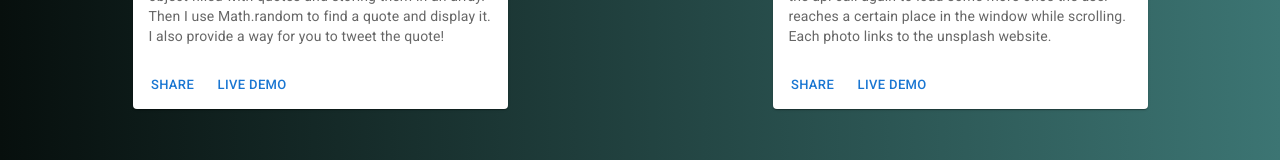
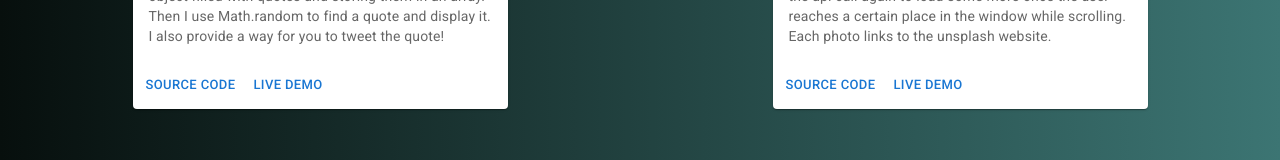
Before and after one commit to crisecheguren/echeguren.dev, a React (Create React App) app: page /portfolio in a window 1280 px wide. Shown: the part 394-554 px from the top of the page. Built offline with nearby package versions, Linux system fonts and the light colour scheme.

Commit message:
improved portfolio

```diff
--- a/src/components/CardList.js
+++ b/src/components/CardList.js
@@ -20,6 +20,7 @@ const CardList = ({projects}) => {
                                     img={projects[i].img}
                                     description={projects[i].description}
                                     projectLink={projects[i].projectLink}
+                                    sourceLink={projects[i].sourceLink}
                                 />
                                 </Grid>
 
--- a/src/components/ProjectCard.js
+++ b/src/components/ProjectCard.js
@@ -20,18 +20,21 @@ const cardStyle = {
 }
 
 
-const ProjectCard = ({ id, name, projectLink, img, description, newProp }) => {
+const ProjectCard = ({ id, name, sourceLink, projectLink, img, description }) => {
     return (
 
     <>
 
             <Card sx={{...cardStyle}}>
-                <CardActionArea>
+                <CardActionArea
+                    target='_blank'
+                    href={projectLink}>
                     <CardMedia
                         component='img'
                         alt={name}
                         height='140'
                         image={img}
+
                     />
                     <CardContent>
                     <Typography gutterBottom variant='h5'>
@@ -43,8 +46,13 @@ const ProjectCard = ({ id, name, projectLink, img, description, newProp }) => {
                 </CardContent>
             </CardActionArea>
                 <CardActions>
-                    <Button size='small' color='primary'>
-                        Share
+                    <Button
+                        size='small'
+                        color='primary'
+                        target='_blank'
+                        href={sourceLink}
+                    >
+                        Source Code
                     </Button>
                     <Button
                         size='small'
--- a/src/projects.js
+++ b/src/projects.js
@@ -7,6 +7,7 @@ const projects = [
         name: 'Quote Generator',
         img: quote,
         projectLink: "https://crisecheguren.github.io/quote-generator",
+        sourceLink: "https://github.com/crisecheguren/quote-generator",
         description: 'This inspirational quote generator was made mostly using CSS and vanilla JS.  I am fetching a big JSON object filled with quotes and storing them in an array.  Then I use Math.random to find a quote and display it.  I also provide a way for you to tweet the quote!'
     },
     {
@@ -14,6 +15,7 @@ const projects = [
         name: 'Infinite Scroll',
         img: endless,
         projectLink: "https://crisecheguren.github.io/infinite-scroll/",
+        sourceLink: "https://github.com/crisecheguren/infinite-scroll",
         description: 'This infinite scroll project was made using vanilla JS and the unsplashAPI.  I pull some photos and make the api call again to load some more once the user reaches a certain place in the window while scrolling. Each photo links to the unsplash website.'
     },
     {
@@ -21,6 +23,7 @@ const projects = [
         name: 'Project 3',
         img: "https://picsum.photos/400/500",
         projectLink: "https://picsum.photos/400/400",
+        sourceLink: "",
         description: 'This is a long description for project 3. Lorem ipsum dolor sit amet consectetur adipisicing elit. Explicabo nisi animi aut voluptates. Molestiae fuga, doloremque eius sapiente est atque officiis in ratione saepe porro hic quod facere quam itaque!'
     },
     {
@@ -28,6 +31,7 @@ const projects = [
         name: 'Project 4',
         img: "https://picsum.photos/500/300",
         projectLink: "https://picsum.photos/400/400",
+        sourceLink: "",
         description: 'This is a long description for project 4. Lorem ipsum dolor sit amet consectetur adipisicing elit. Explicabo nisi animi aut voluptates. Molestiae fuga, doloremque eius sapiente est atque officiis in ratione saepe porro hic quod facere quam itaque!'
     }
 ]
```
